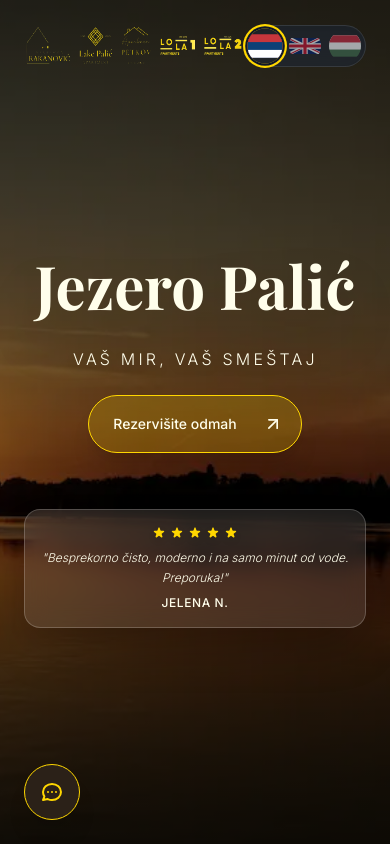
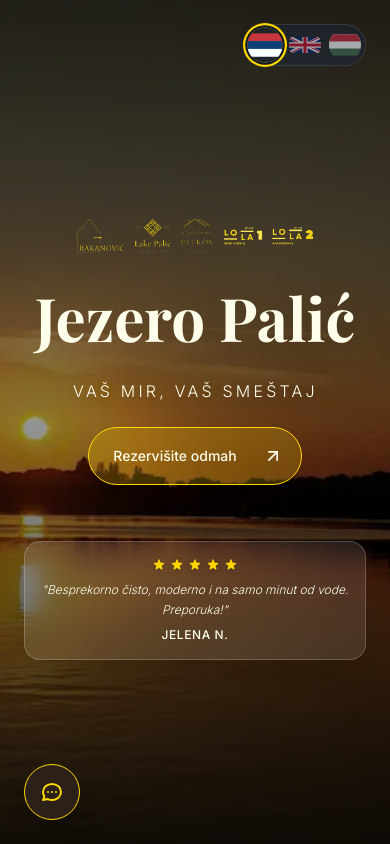
Before and after one commit to Cp6uH33/lake-palic-apartment, a React (Vite) app: page / in a window 390 px wide. Shown: the top 844 px of the page. Built offline with nearby package versions, Linux system fonts and the light colour scheme; a web font is replaced by a local one.

Commit message:
dodavanje logoa i update za mobil

```diff
--- a/src/App.jsx
+++ b/src/App.jsx
@@ -144,8 +144,8 @@ const Navbar = ({ lang, setLang }) => {
 
   return (
     <nav className={`fixed top-0 left-0 w-full z-60 transition-all duration-300 ${scrolled ? 'bg-[#2B2118]/80 backdrop-blur-md shadow-lg py-4' : 'bg-transparent py-6'}`}>
-      <div className="max-w-7xl mx-auto px-6 flex justify-between items-center">
-        <div className="flex items-center gap-4 sm:gap-8 group">
+      <div className="max-w-7xl mx-auto px-6 flex justify-end sm:justify-between items-center">
+        <div className="hidden sm:flex items-center gap-4 sm:gap-8 group">
           <img
             src="/logo.webp"
             alt="Lake Palić Apartment, Apartman Rakanović, Apartman Petkov, Lola 1, Lola 2 Logo"
@@ -258,12 +258,19 @@ const Hero = ({ lang }) => {
         decoding="async"
         width={1920}
         height={1080}
-        className="absolute inset-0 w-full h-full object-cover object-center"
+        className="absolute inset-0 w-full h-full object-cover object-[25%_center] sm:object-center"
       />
 
       <div className="absolute inset-0 bg-gradient-to-b from-black/70 via-black/40 to-black/80" />
 
       <div className="relative z-10 w-full max-w-5xl mx-auto px-6 text-center flex flex-col items-center justify-center h-full space-y-6 sm:space-y-8 lg:pb-32">
+        <img
+          src="/logo.webp"
+          alt="Lake Palić Apartment, Apartman Rakanović, Apartman Petkov, Lola 1, Lola 2 Logo"
+          width={1639}
+          height={270}
+          className="sm:hidden h-10 w-auto"
+        />
         <h1 className="text-6xl sm:text-7xl md:text-8xl font-serif font-bold text-[#fffeeb] leading-tight drop-shadow-2xl">
           {t.hero_title}
         </h1>
```
Also changed, not shown: 1 other file (tests, documents, lock files or other folders).
